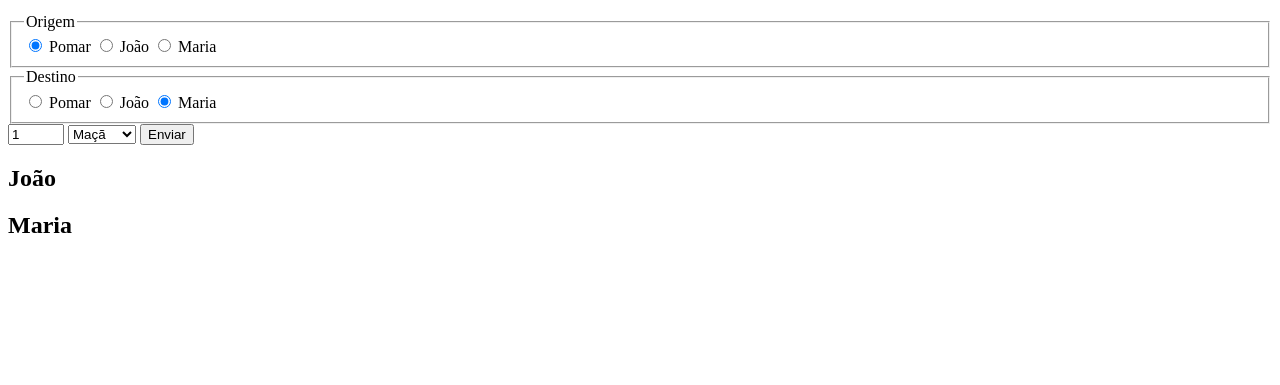
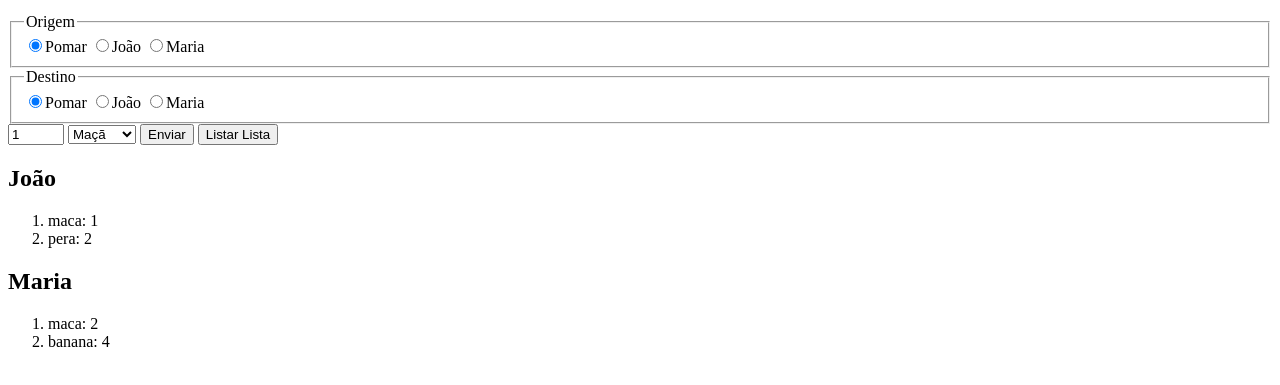
Before and after one commit to ufjf-dcc202/ufjf-dcc202-2023-3-b-atv12-RomuloAmaral32, a website with bundled scripts: page index.html in a window 1280 px wide. Shown: the part 101-486 px from the top of the page. Built offline with nearby package versions, Linux system fonts and the light colour scheme.

Commit message:
arruma o index.html

```diff
--- a/index.html
+++ b/index.html
@@ -21,37 +21,32 @@
                 <fieldset>
                     <legend>Origem</legend>
                     <label>
-                    <input type="radio" name="origem" value="pomar" checked/> Pomar
-                </label>
+                            <input type="radio" name="origem" value="pomar" checked/>Pomar</label>
                     <label>
-                    <input type="radio" name="origem" value="joao"/> João
-                </label>
+                        <input type="radio" name="origem" value="joao" />João</label>
                     <label>
-                    <input type="radio" name="origem" value="maria"/> Maria
-                </label>
-
+                        <input type="radio" name="origem" value="maria" />Maria</label>
                 </fieldset>
-
                 <fieldset>
                     <legend>Destino</legend>
                     <label>
-                    <input type="radio" name="destino" value="pomar"/> Pomar
-                </label>
+                        <input type="radio" name="destino" value="pomar" checked/>Pomar</label>
                     <label>
-                    <input type="radio" name="destino" value="joao"/> João
-                </label>
+                        <input type="radio" name="destino" value="joao" />João</label>
                     <label>
-                    <input type="radio" name="destino" value="maria" checked/> Maria
-                </label>
+                        <input type="radio" name="destino" value="maria" />Maria</label>
+                </fieldset>
 
-            </fieldset>
                 <input type="number" name="quantidade" value="1" min="0" max="12" step="1"/>
+
                 <select name="fruta">
                     <option value="maca">Maçã</option>
                     <option value="pera">Pera</option>
                     <option value="banana">Banana</option>
                 </select>
+
                 <button type="submit" name="enviar">Enviar</button>
+                <button id="limpar" name="limpar">Listar Lista</button>
             </form>
         </section>
         <section id="saida">
```
Lines whose indentation alone changed are shown as unchanged.
